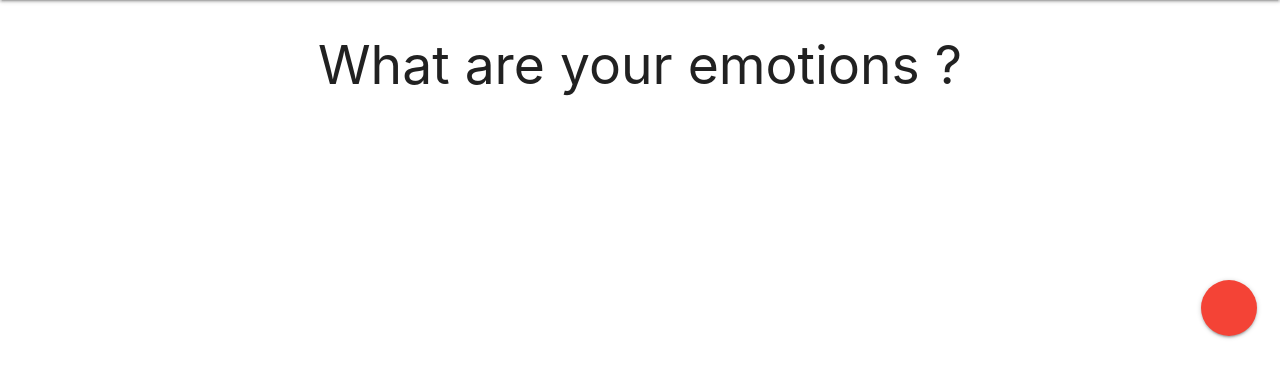
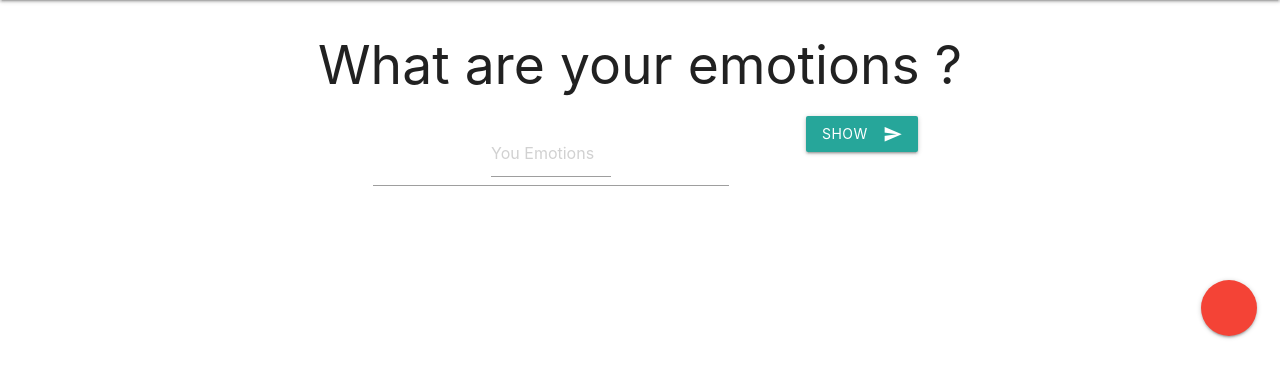
Before and after one commit to msrshahrukh100/My-Plans, a Django app: page /emotion-tracker/ in a window 1280 px wide. Shown: the part 64-442 px from the top of the page. Run offline with Django 3.2, Linux system fonts and the light colour scheme; data that the repository does not hold is empty; some libraries are stand-ins or nearby versions.

Commit message:
Added quering throught emotions

```diff
--- a/scheduler/tasks/admin.py
+++ b/scheduler/tasks/admin.py
@@ -7,7 +7,6 @@ from django.contrib import admin
 
 class TaskAdmin(admin.ModelAdmin):
 	list_display = ['content', 'slug', 'time', 'color']
-	list_editable = ["time"]
 
 class ScheduleManager(admin.ModelAdmin):
 	list_display = ['user' ,'date', 'task', 'status']
--- a/scheduler/tasks/models.py
+++ b/scheduler/tasks/models.py
@@ -14,7 +14,7 @@ class TaskManager(models.Manager):
 class Task(models.Model):
 	content = models.TextField()
 	slug = AutoSlugField(populate_from='content')
-	time = models.DateTimeField()
+	time = models.DateTimeField(auto_now=True)
 	color = models.CharField(max_length=255)
 
 	objects = TaskManager()
--- a/scheduler/utility_apps/emotion_tracker/models.py
+++ b/scheduler/utility_apps/emotion_tracker/models.py
@@ -34,8 +34,8 @@ class TaggedEmotionsAfter(GenericTaggedItemBase):
 class EmotionJournal(models.Model):
 
 	situation = models.TextField()
-	emotions_before = TaggableManager(through=TaggedEmotionsBefore, verbose_name="Emotions Before", help_text="")
-	emotions_after = TaggableManager(through=TaggedEmotionsAfter, related_name="emotionsafter", verbose_name="Emotions After", help_text="")
+	emotions_before = TaggableManager(blank=True, through=TaggedEmotionsBefore, verbose_name="Emotions Before", help_text="")
+	emotions_after = TaggableManager(blank=True,  through=TaggedEmotionsAfter, related_name="emotionsafter", verbose_name="Emotions After", help_text="")
 
 	def __str__(self):
 		return str(self.id)
--- a/scheduler/utility_apps/emotion_tracker/templates/emotion.html
+++ b/scheduler/utility_apps/emotion_tracker/templates/emotion.html
@@ -11,6 +11,19 @@
 
 <div class="row">
 	<div class="col s12 m10 l10 offset-l1 offset-m1">
+		<form method="POST" class="center">{% csrf_token %}
+			<div class="row">
+				<div class="chips chips-autocomplete col s4 offset-s3">
+					<input placeholder="You Emotions" id="emotiontags" type="text" name="emotiontags">
+				</div>
+				<div class="col s3">
+					 <button class="btn waves-effect waves-light" type="submit" name="action">
+					 	Show
+					    <i class="material-icons right">send</i>
+					  </button>
+				</div>
+			</div>
+		</form>
 		{% for ej in emotion_journals %}
 		 <div class="row">
 		    <div class="col l8 s12 m10 offset-l2 offset-m1">
@@ -47,3 +60,33 @@
 
 
 {% endblock %}
+
+{% block extra_scripts %}
+<script type="text/javascript">
+	var jsonData = $.ajax({
+		url: '/emotion-tracker/get-all-emotions',
+		dataType: "json",
+		async: false
+	}).responseText;
+
+	jsonData = JSON.parse(jsonData)
+
+	var autocompleteData = {} ;
+
+	$.each(jsonData['emotions'], function(key, value){
+		autocompleteData[value] = null;
+	});
+
+
+  $('.chips-autocomplete').chips({
+
+    autocompleteOptions: {
+
+
+      data: autocompleteData,
+      limit: Infinity,
+      minLength: 1
+    }
+  });
+</script>
+  {% endblock %}
--- a/scheduler/utility_apps/emotion_tracker/views.py
+++ b/scheduler/utility_apps/emotion_tracker/views.py
@@ -17,6 +17,10 @@ def get_all_emotions(request):
 
 def emotion(request):
 	context = {"emotion_journals": EmotionJournal.objects.all()[:5] }
+	if request.method == 'POST':
+		emotiontags = request.POST.get('emotiontags')
+		tags = [tag.strip() for tag in emotiontags.split(',')]
+		context['emotion_journals'] = EmotionJournal.objects.filter(emotions_before__name__in=tags)
 	return render(request, "emotion.html", context)
 
 def add_emotion(request):
```
Also changed, not shown: scheduler/utility_apps/emotion_tracker/admin.py (+6 -1 lines), scheduler/tasks/migrations/0004_auto_20171219_1019.py (added), scheduler/utility_apps/emotion_tracker/migrations/0003_auto_20171219_1019.py (added).
